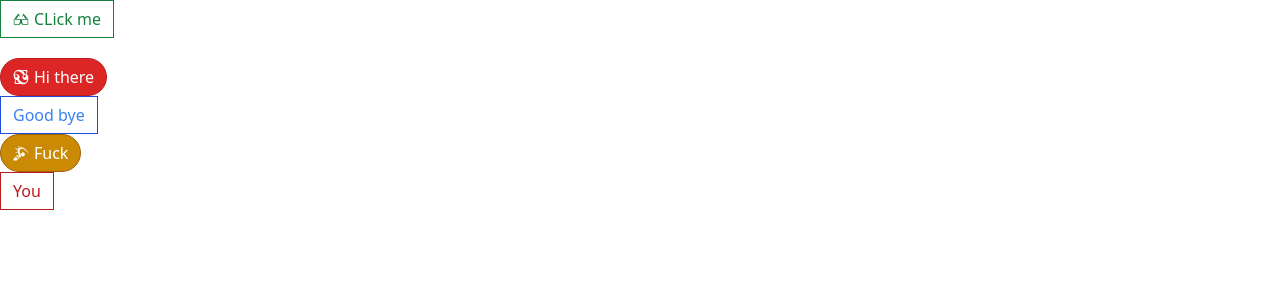
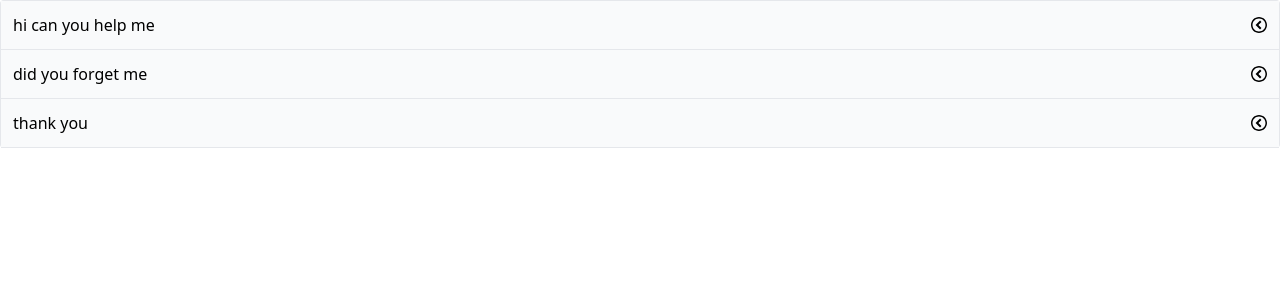
Before and after one commit to AYA-FAYAD/react-training, a React (Vite) app in the folder comps/: page / in a window 1280 px wide. Shown: the top 300 px of the page. Built offline with nearby package versions, Linux system fonts and the light colour scheme.

Commit message:
add Accordion

```diff
--- a/comps/src/App.tsx
+++ b/comps/src/App.tsx
@@ -1,41 +1,27 @@
-import { Gi3DGlasses, GiAbstract014, GiCrescentStaff } from "react-icons/gi";
-import Button from "./Button";
+import Accordion from "./components/Accordion";
 
 function App() {
-  const handlClick = () => {
-    console.log("click");
-  };
+  const items = [
+    {
+      id: "dd12332",
+      label: "hi can you help me",
+      content: "yes what can i help you",
+    },
+    {
+      id: "gegg123",
+      label: "did you forget me",
+      content: "yes what can i help you",
+    },
+    {
+      id: "fsff2",
+      label: "thank you",
+      content: "yes what can i help you",
+    },
+  ];
 
   return (
     <div>
-      <div>
-        <Button success outline className="mb-5">
-          <Gi3DGlasses />
-          CLick me{" "}
-        </Button>
-      </div>
-      <div>
-        <Button danger rounded>
-          <GiAbstract014 />
-          Hi there
-        </Button>
-      </div>
-      <div>
-        <Button primary outline>
-          Good bye
-        </Button>
-      </div>
-      <div>
-        <Button warning rounded>
-          <GiCrescentStaff />
-          Fuck{" "}
-        </Button>
-      </div>
-      <div>
-        <Button danger outline>
-          You
-        </Button>
-      </div>
+      <Accordion items={items} />
     </div>
   );
 }
--- /dev/null
+++ b/comps/src/components/Accordion.tsx
@@ -0,0 +1,51 @@
+import { useState } from "react";
+import { ImCircleDown, ImCircleLeft } from "react-icons/im";
+
+function Accordion({ items }: any) {
+  const [expandedIndex, setExpandedIndex] = useState(-1);
+  const handleClick = (nextIndex: any) => {
+    console.log("Stale version of expanedIndex", expandedIndex);
+
+    setExpandedIndex((currentExpandedIndex) => {
+      console.log("UP TO Date", expandedIndex);
+
+      if (currentExpandedIndex === nextIndex) {
+        return -1;
+      } else {
+        return nextIndex;
+      }
+    });
+
+    // if (nextIndex === expandedIndex) {
+    //   setExpandedIndex(-1);
+    // } else {
+    //   setExpandedIndex(nextIndex);
+    // }
+  };
+  const renderItem = items.map((item: any, index: any) => {
+    const isExpanded = index === expandedIndex;
+
+    const icon = (
+      <span>{isExpanded ? <ImCircleDown /> : <ImCircleLeft />}</span>
+    );
+
+    // console.log(isExpanded);
+
+    return (
+      <div key={item.id}>
+        <div
+          className="flex justify-between p-3 bg-gray-50 border-b items-center cursor-pointer"
+          onClick={() => handleClick(index)}
+        >
+          {item.label}
+          {icon}
+        </div>
+        {isExpanded && <div className="border-b p-5">{item.content}</div>}
+      </div>
+    );
+  });
+
+  return <div className="border-x border-t rounded">{renderItem}</div>;
+}
+
+export default Accordion;
--- /dev/null
+++ b/comps/src/pages/ButtonPage.tsx
@@ -0,0 +1,43 @@
+import { Gi3DGlasses, GiAbstract014, GiCrescentStaff } from "react-icons/gi";
+import Button from "../components/Button";
+
+function ButtonPage() {
+  const handlClick = () => {
+    console.log("click");
+  };
+
+  return (
+    <div>
+      <div>
+        <Button success outline className="mb-5">
+          <Gi3DGlasses />
+          CLick me{" "}
+        </Button>
+      </div>
+      <div>
+        <Button danger rounded>
+          <GiAbstract014 />
+          Hi there
+        </Button>
+      </div>
+      <div>
+        <Button primary outline>
+          Good bye
+        </Button>
+      </div>
+      <div>
+        <Button warning rounded>
+          <GiCrescentStaff />
+          Fuck{" "}
+        </Button>
+      </div>
+      <div>
+        <Button danger outline>
+          You
+        </Button>
+      </div>
+    </div>
+  );
+}
+
+export default ButtonPage;
```
Also changed, not shown: comps/src/components/Button.tsx (renamed from comps/src/Button.tsx).
